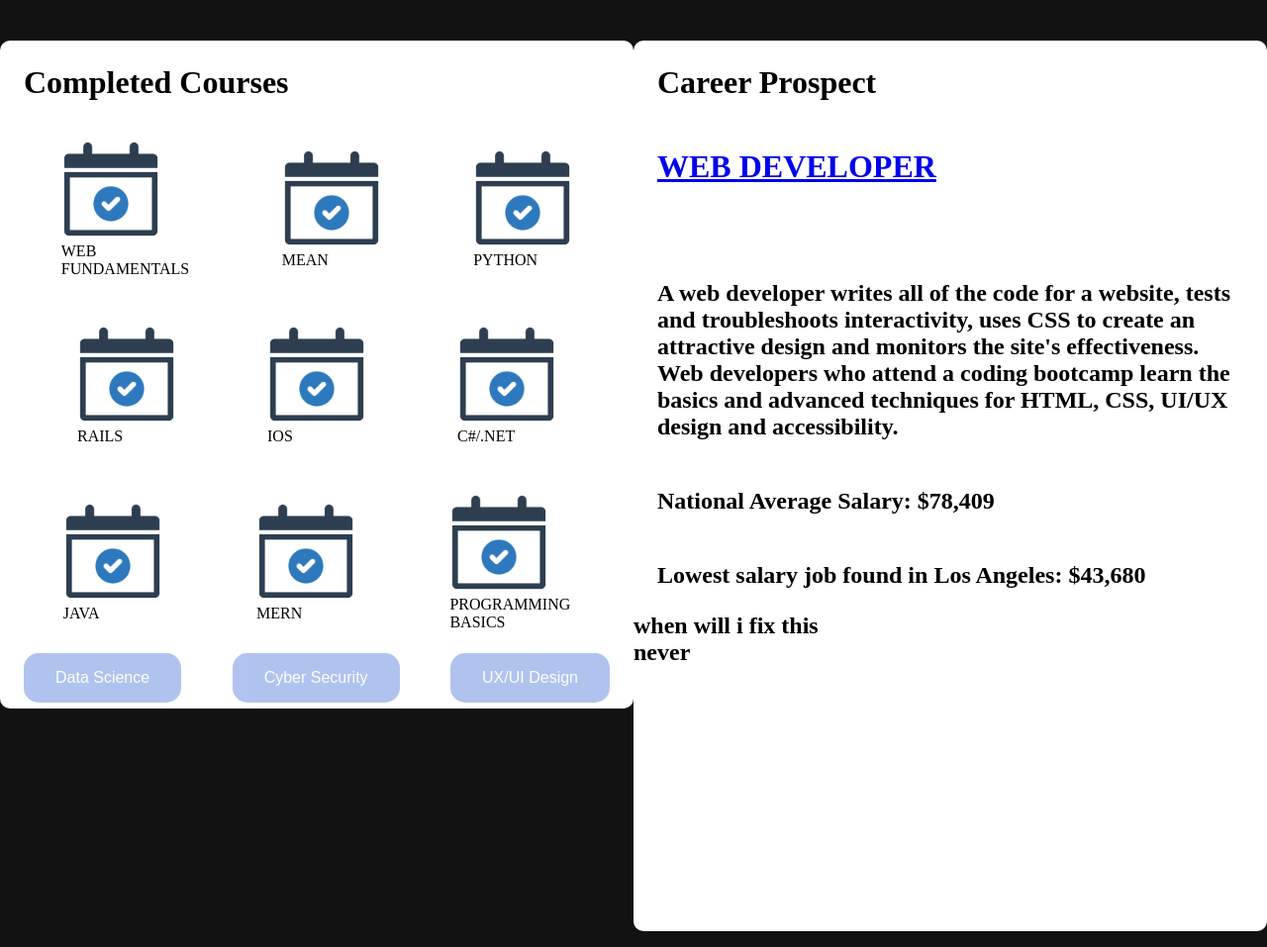
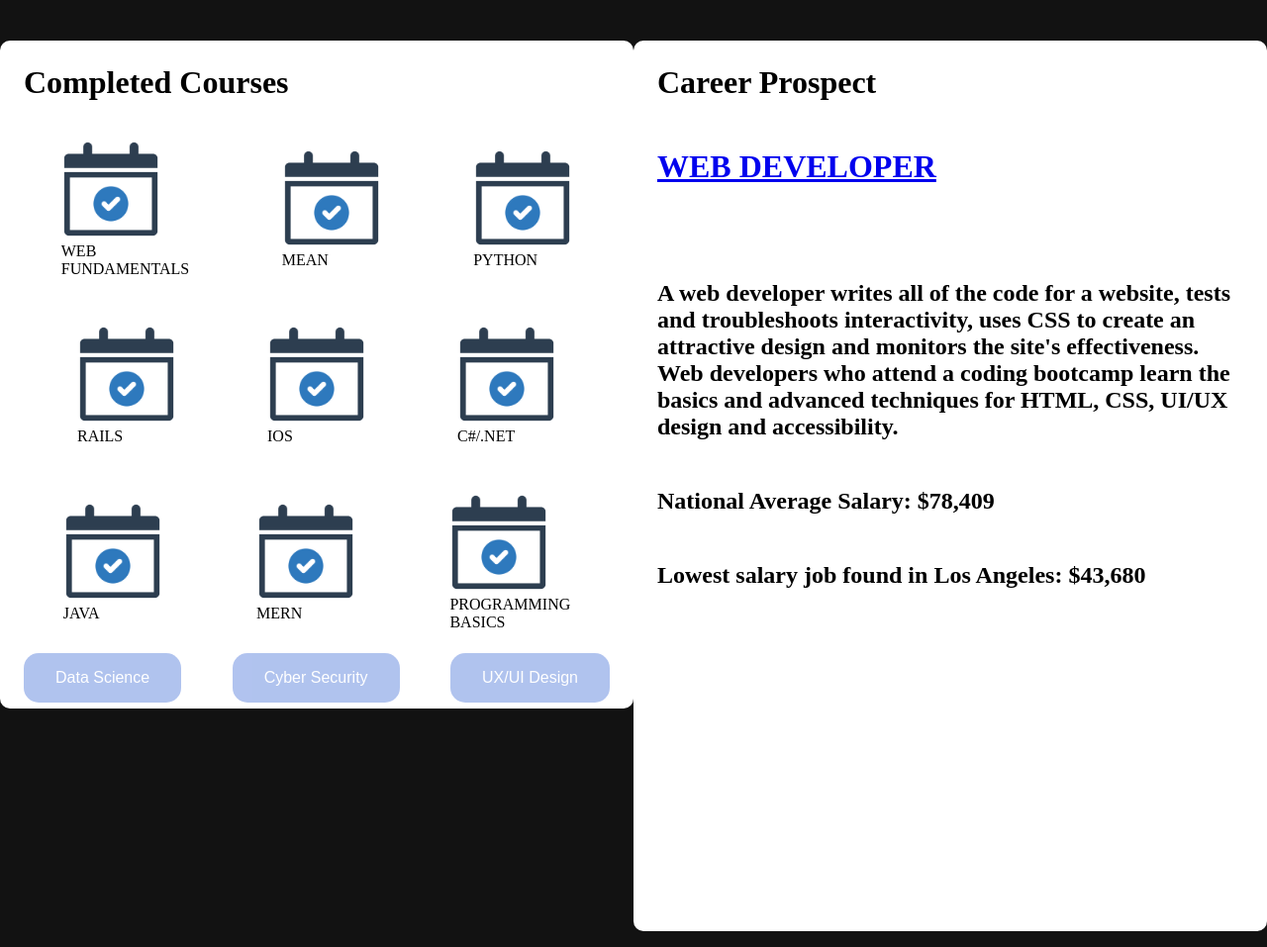
Before and after one commit to AARAMIREZAA/Python, a Flask app: template Coding_dojo_alumni_flask/flask_app/templates/index.html in a window 1280 px wide. Shown: the part 273-1230 px from the top of the page at 99% size. Run offline with Flask 2, Linux system fonts and the light colour scheme; the template is opened without the code that fills it, so the values that code supplies are empty.

Commit message:
starting

```diff
--- a/Coding_dojo_alumni_flask/flask_app/templates/index.html
+++ b/Coding_dojo_alumni_flask/flask_app/templates/index.html
@@ -74,8 +74,6 @@
                     UI/UX design and accessibility.</h2>
                 <h2 class="text2">National Average Salary: $78,409 </h2>
                 <h2 class="text2">Lowest salary job found in Los Angeles: $43,680 </h2>
-                <h2>when will i fix this</h2>
-                <h2>never</h2>
 
             </div>
         </div>
```
